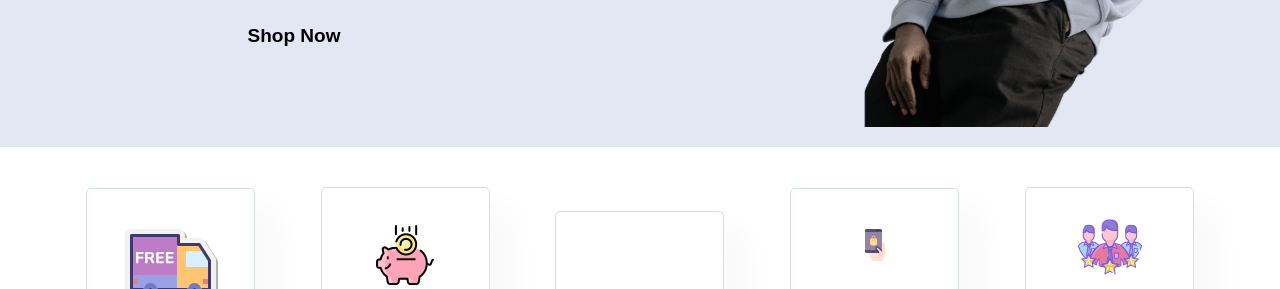
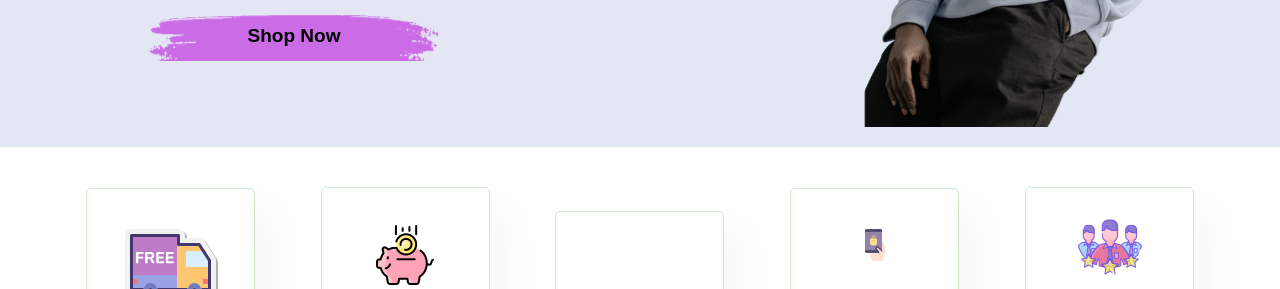
Before and after one commit to amaanlakdawalaa/e-commgithub, a plain HTML site: page index.html in a window 1280 px wide. Shown: the part 460-749 px from the top of the page. Drawn offline with Linux system fonts and the light colour scheme.

Commit message:
Update index.css

```diff
--- a/index.css
+++ b/index.css
@@ -122,7 +122,7 @@ body{
   margin-left: 152px;
   font-size: 19px;
   border: none;
-  background-image: url('images/button_background.png');
+  background-image: url('button_background.png');
   background-repeat: no-repeat;
   background-color: transparent;
   margin-left: 45px;
```
